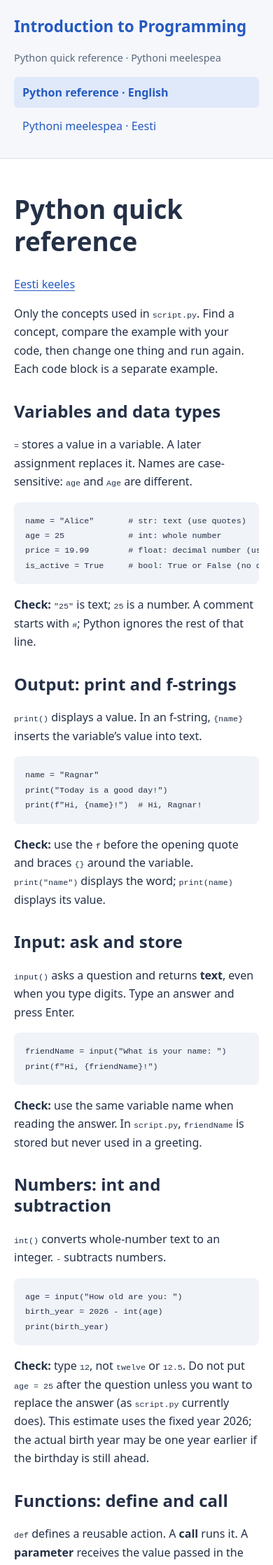
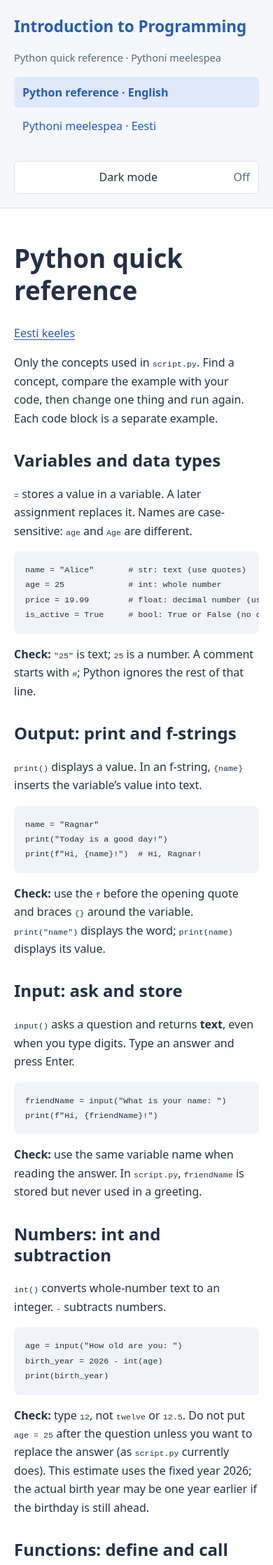
Before and after one commit to RagnarKramm/programmingIntroduction2026, a Jekyll site: the page built from docs/intermediates/python-reference-en.md, in a window 390 px wide. Shown: the top 2237 px of the page at 70% size. Built offline with Jekyll 4.4.1, drawn with Linux system fonts in a browser that asks for light colours.

Commit message:
Add persistent sidebar theme toggle

```diff
--- a/docs/_layouts/default.html
+++ b/docs/_layouts/default.html
@@ -5,6 +5,7 @@
     <meta name="viewport" content="width=device-width, initial-scale=1">
     <title>{{ page.title | escape }} · {{ site.title | escape }}</title>
     <meta name="description" content="{{ page.description | default: site.description | escape }}">
+    <script src="{{ '/assets/theme.js' | relative_url }}"></script>
     <link rel="stylesheet" href="{{ '/assets/style.css' | relative_url }}">
   </head>
   <body>
@@ -20,6 +21,7 @@
           {% endif %}
         {% endfor %}
       </nav>
+      <button class="theme-toggle" type="button" aria-pressed="false" hidden>Dark mode</button>
     </aside>
     <main id="content">{{ content }}</main>
   </body>
--- a/docs/assets/style.css
+++ b/docs/assets/style.css
@@ -1,35 +1,35 @@
-:root { color-scheme: light dark; font-family: system-ui, sans-serif; line-height: 1.65; }
+:root { color-scheme: light; font-family: system-ui, sans-serif; line-height: 1.65; --text: #243047; --background: #fff; --sidebar: #f5f7fb; --border: #dce2eb; --muted: #59677c; --link: #245ac1; --active: #e0e9fa; --code: #f0f3f8; }
+:root[data-theme="dark"] { color-scheme: dark; --text: #e2e8f3; --background: #111827; --sidebar: #182235; --border: #344155; --muted: #aebbd0; --link: #91b7ff; --active: #273650; --code: #273650; }
 * { box-sizing: border-box; }
-body { margin: 0; display: grid; grid-template-columns: 260px minmax(0, 1fr); color: #243047; background: #fff; }
-aside { padding: 36px 24px; background: #f5f7fb; min-height: 100vh; border-right: 1px solid #dce2eb; }
+body { margin: 0; display: grid; grid-template-columns: 260px minmax(0, 1fr); color: var(--text); background: var(--background); }
+aside { padding: 36px 24px; background: var(--sidebar); min-height: 100vh; border-right: 1px solid var(--border); }
 .brand { font-size: 1.4rem; font-weight: 750; text-decoration: none; }
-aside p { color: #59677c; font-size: .9rem; }
+aside p { color: var(--muted); font-size: .9rem; }
 nav a { display: block; padding: 9px 12px; margin: 4px 0; border-radius: 6px; text-decoration: none; }
-nav a[aria-current] { background: #e0e9fa; font-weight: 650; }
-a { color: #245ac1; text-underline-offset: 3px; }
+nav a[aria-current] { background: var(--active); font-weight: 650; }
+a { color: var(--link); text-underline-offset: 3px; }
+.theme-toggle { margin-top: 24px; padding: 9px 12px; width: 100%; border: 1px solid var(--border); border-radius: 6px; background: var(--background); color: var(--text); font: inherit; cursor: pointer; }
+.theme-toggle::after { content: 'Off'; float: right; color: var(--muted); }
+.theme-toggle[aria-pressed="true"]::after { content: 'On'; }
+.theme-toggle:hover { background: var(--active); }
+.theme-toggle:focus-visible { outline: 2px solid var(--link); outline-offset: 3px; }
 main { width: 100%; max-width: 920px; padding: 40px 56px 80px; overflow-wrap: anywhere; }
 h1, h2, h3 { line-height: 1.25; }
 h1 { font-size: 2.3rem; }
 h2 { margin-top: 2rem; }
-pre { padding: 16px; overflow-x: auto; background: #f0f3f8; border-radius: 8px; }
+pre { padding: 16px; overflow-x: auto; background: var(--code); border-radius: 8px; }
 code { font-size: .9em; }
 img { max-width: 100%; }
 table { border-collapse: collapse; }
-th, td { border: 1px solid #dce2eb; padding: 8px 12px; text-align: left; }
-blockquote { margin-left: 0; border-left: 3px solid #245ac1; padding-left: 18px; color: #59677c; }
-.skip { position: absolute; left: 12px; top: -100px; padding: 8px; background: #fff; }
+th, td { border: 1px solid var(--border); padding: 8px 12px; text-align: left; }
+blockquote { margin-left: 0; border-left: 3px solid var(--link); padding-left: 18px; color: var(--muted); }
+.skip { position: absolute; left: 12px; top: -100px; padding: 8px; background: var(--background); }
 .skip:focus { top: 12px; }
 @media (max-width: 720px) {
   body { display: block; }
-  aside { min-height: auto; padding: 20px; border-right: 0; border-bottom: 1px solid #dce2eb; }
+  aside { min-height: auto; padding: 20px; border-right: 0; border-bottom: 1px solid var(--border); }
   main { padding: 24px 20px 60px; }
 }
 @media (prefers-color-scheme: dark) {
-  body { color: #e2e8f3; background: #111827; }
-  aside { background: #182235; border-color: #344155; }
-  aside p, blockquote { color: #aebbd0; }
-  a { color: #91b7ff; }
-  nav a[aria-current], pre { background: #273650; }
-  th, td { border-color: #344155; }
-  .skip { background: #111827; }
+  :root:not([data-theme]) { color-scheme: dark; --text: #e2e8f3; --background: #111827; --sidebar: #182235; --border: #344155; --muted: #aebbd0; --link: #91b7ff; --active: #273650; --code: #273650; }
 }
--- /dev/null
+++ b/docs/assets/theme.js
@@ -0,0 +1,38 @@
+(function () {
+  var root = document.documentElement;
+  var systemTheme = window.matchMedia('(prefers-color-scheme: dark)');
+  var preference = null;
+
+  try {
+    preference = localStorage.getItem('theme');
+  } catch (error) {
+    // Theme switching still works when browser storage is unavailable.
+  }
+  if (preference !== 'light' && preference !== 'dark') preference = null;
+
+  function applyTheme() {
+    var dark = preference ? preference === 'dark' : systemTheme.matches;
+    root.dataset.theme = dark ? 'dark' : 'light';
+    var button = document.querySelector('.theme-toggle');
+    if (button) button.setAttribute('aria-pressed', String(dark));
+  }
+
+  applyTheme();
+  systemTheme.addEventListener('change', applyTheme);
+
+  document.addEventListener('DOMContentLoaded', function () {
+    var button = document.querySelector('.theme-toggle');
+    if (!button) return;
+    applyTheme();
+    button.hidden = false;
+    button.addEventListener('click', function () {
+      preference = root.dataset.theme === 'dark' ? 'light' : 'dark';
+      applyTheme();
+      try {
+        localStorage.setItem('theme', preference);
+      } catch (error) {
+        // Keep the selected theme for this page even without storage.
+      }
+    });
+  });
+})();
```
